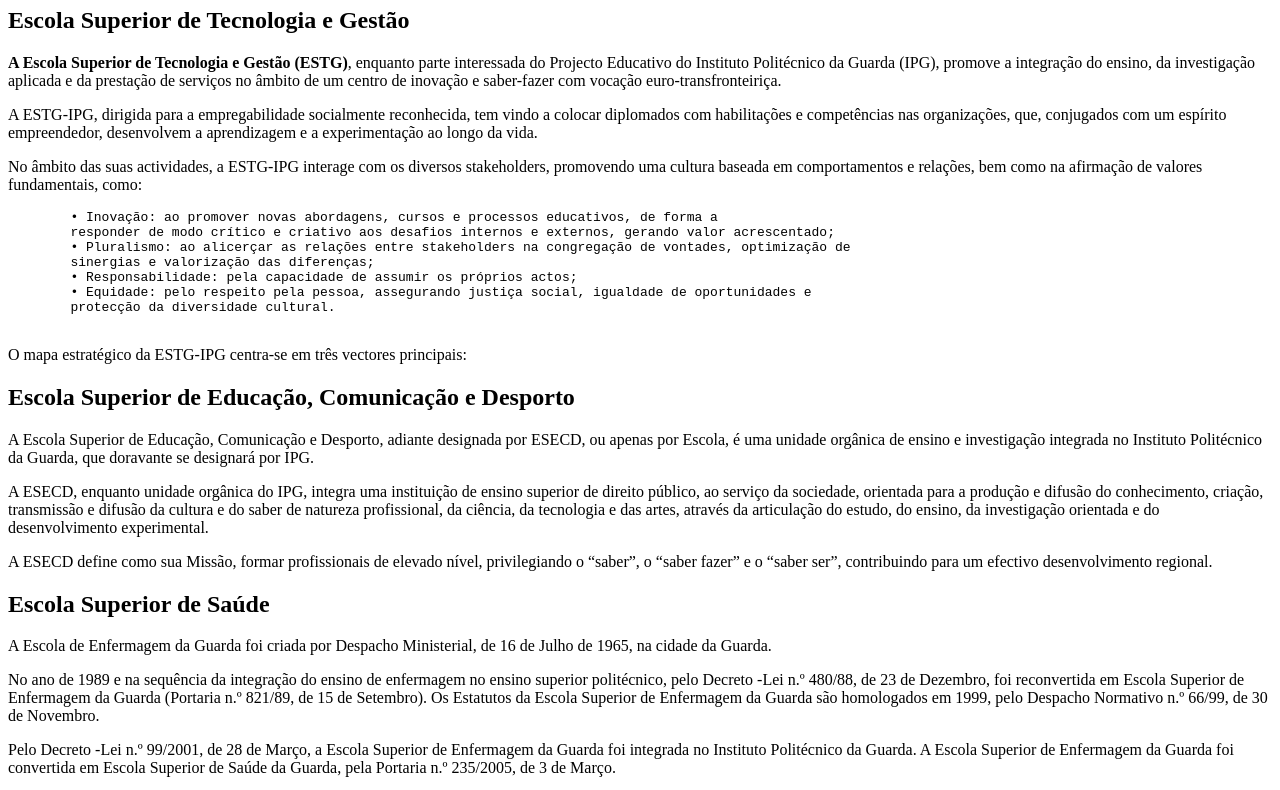
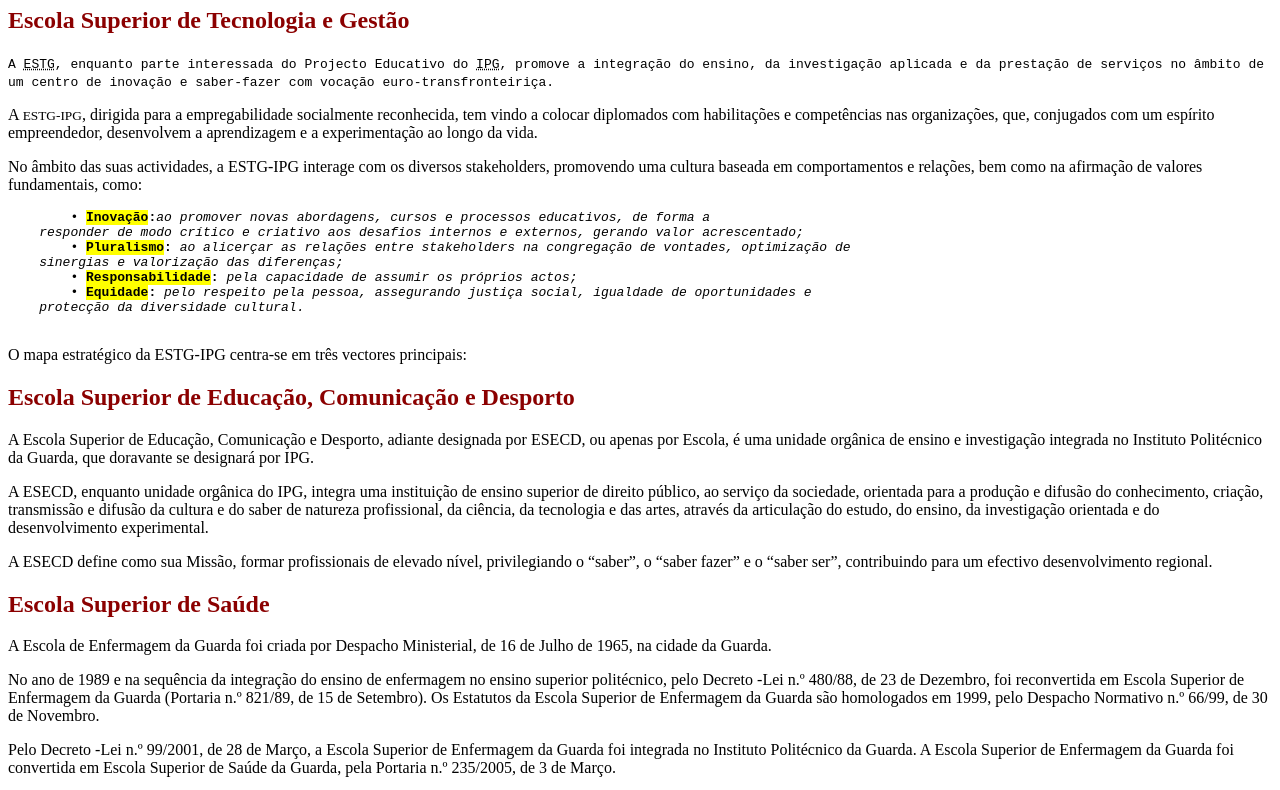
Before and after one commit to Andre-Saavedra/ipg, a plain HTML site: page index.html in a window 1280 px wide. Shown: the part 83-873 px from the top of the page. Drawn offline with Linux system fonts and the light colour scheme.

Commit message:
adicionar CSS adicionare morada

```diff
--- /dev/null
+++ b/css/site.css
@@ -0,0 +1,7 @@
+h1{
+    color: darkred
+}
+
+h2 {
+    color: darkred
+}
--- a/index.html
+++ b/index.html
@@ -4,6 +4,7 @@
 <head>
     <meta charset="utf-8" />
     <title>IPG</title>
+    <link rel="stylesheet" href="css/site.css" />
 </head>
 <body>
     <!-- Unidades orgânicas -->
@@ -12,15 +13,16 @@
 
     <!--ESTG-->
     <h2>Escola Superior de Tecnologia e Gestão</h2>
-    <p>
-        <b>A Escola Superior de Tecnologia e Gestão (ESTG)</b>, enquanto parte interessada
-        do Projecto Educativo do Instituto Politécnico da Guarda (IPG), promove a
-        integração do ensino, da investigação aplicada e da prestação de serviços no
-        âmbito de um centro de inovação e saber-fazer com vocação euro-transfronteiriça.
+        <code>
+            A <abbr title="Escola Superior de Tecnologia e Gestão">ESTG</abbr>, enquanto parte interessada
+            do Projecto Educativo do <abbr title="Instituto Politecnico da Guarda">IPG</abbr>, promove a
+            integração do ensino, da investigação aplicada e da prestação de serviços no
+            âmbito de um centro de inovação e saber-fazer com vocação euro-transfronteiriça.
+        </code>
     </p>
 
     <p>
-        A ESTG-IPG, dirigida para a empregabilidade socialmente reconhecida, tem vindo
+        A <small>ESTG-IPG</small>, dirigida para a empregabilidade socialmente reconhecida, tem vindo
         a colocar diplomados com habilitações e competências nas organizações, que,
         conjugados com um espírito empreendedor, desenvolvem a aprendizagem e a
         experimentação ao longo da vida.
@@ -34,13 +36,13 @@
 
     <p>
         <pre>
-        • Inovação: ao promover novas abordagens, cursos e processos educativos, de forma a
-        responder de modo crítico e criativo aos desafios internos e externos, gerando valor acrescentado;
-        • Pluralismo: ao alicerçar as relações entre stakeholders na congregação de vontades, optimização de
-        sinergias e valorização das diferenças;
-        • Responsabilidade: pela capacidade de assumir os próprios actos;
-        • Equidade: pelo respeito pela pessoa, assegurando justiça social, igualdade de oportunidades e
-        protecção da diversidade cultural.
+        • <b><mark>Inovação</mark>:</b><i>ao promover novas abordagens, cursos e processos educativos, de forma a
+    responder de modo crítico e criativo aos desafios internos e externos, gerando valor acrescentado;</i>
+        • <b><mark>Pluralismo</mark>:</b> <i>ao alicerçar as relações entre stakeholders na congregação de vontades, optimização de
+    sinergias e valorização das diferenças;</i>
+        • <b><mark>Responsabilidade</mark>:</b> <i>pela capacidade de assumir os próprios actos;</i>
+        • <strong><mark>Equidade</mark>:</strong> <em>pelo respeito pela pessoa, assegurando justiça social, igualdade de oportunidades e
+    protecção da diversidade cultural.</em>
         </pre>
     </p>
 
@@ -141,5 +143,18 @@
     <h1>
         Notícias
     </h1>
+    <hr />
+    <adress>
+        <pre>
+        Avenida Dr. Francisco Sá Carneiro, n.º 50
+        6300-559 Guarda
+
+        http://www.ipg.pt
+        ipg@ipg.pt
+        Tel. 271 220 100
+        Fax. 271 222 690
+        whatsapp: 961 903 792
+        </pre>
+    </adress>
 </body>
 </html>
```
